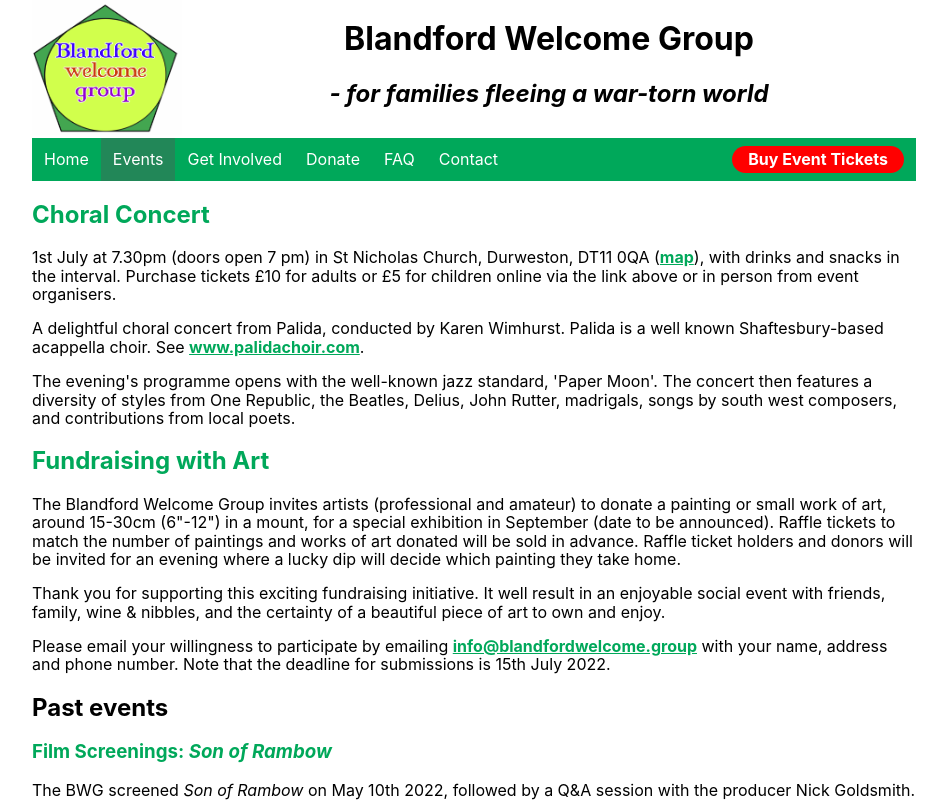
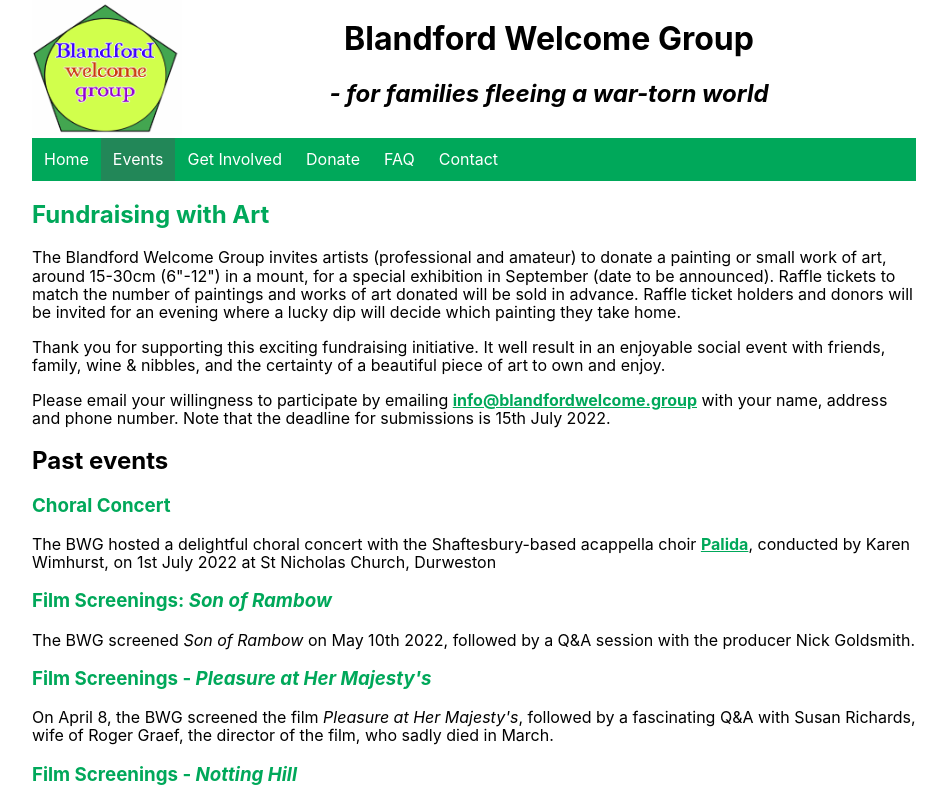
Before and after one commit to srichmond3000/blandford-community-sponsorship, a Next.js app: page /events in a window 1280 px wide. Shown: the top 802 px of the page, without its empty margins (166-1113 px from the left). Built offline with nearby package versions, Linux system fonts and the light colour scheme; no server answers.

Commit message:
Move choral concert to past events

```diff
--- a/pages/components/nav/nav.module.scss
+++ b/pages/components/nav/nav.module.scss
@@ -50,6 +50,7 @@
   }
 
   .ctaContainer {
+    display: none;
     grid-area: cta;
     justify-self: end;
     color: $layout-font-colour;
--- a/pages/events.js
+++ b/pages/events.js
@@ -5,25 +5,6 @@
 export default function Events() {
   return (
     <Layout title='BWG - Events'>
-      <h2>Choral Concert</h2>
-      <p>
-        1st July at 7.30pm (doors open 7 pm) in St Nicholas Church, Durweston,
-        DT11 0QA (<a href='https://goo.gl/maps/iFrJofjb3SDZS8CH7'>map</a>), with
-        drinks and snacks in the interval. Purchase tickets £10 for adults or £5
-        for children online via the link above or in person from event
-        organisers.{' '}
-      </p>
-      <p>
-        A delightful choral concert from Palida, conducted by Karen Wimhurst.
-        Palida is a well known Shaftesbury-based acappella choir. See{' '}
-        <a href='https://www.palidachoir.com'>www.palidachoir.com</a>.
-      </p>
-      <p>
-        The evening&apos;s programme opens with the well-known jazz standard,
-        &apos;Paper Moon&apos;. The concert then features a diversity of styles
-        from One Republic, the Beatles, Delius, John Rutter, madrigals, songs by
-        south west composers, and contributions from local poets.
-      </p>
       <h2>Fundraising with Art</h2>
       <p>
         The Blandford Welcome Group invites artists (professional and amateur)
@@ -49,6 +30,14 @@
       </p>
 
       <h2 className={styles.pastEventsHeading}>Past events</h2>
+
+      <h3 className={styles.pastEvents}>Choral Concert</h3>
+      <p>
+        The BWG hosted a delightful choral concert with the Shaftesbury-based
+        acappella choir <a href='https://www.palidachoir.com'>Palida</a>,
+        conducted by Karen Wimhurst, on 1st July 2022 at St Nicholas Church,
+        Durweston
+      </p>
       <h3 className={styles.pastEvents}>
         Film Screenings: <i>Son of Rambow</i>
       </h3>
```
